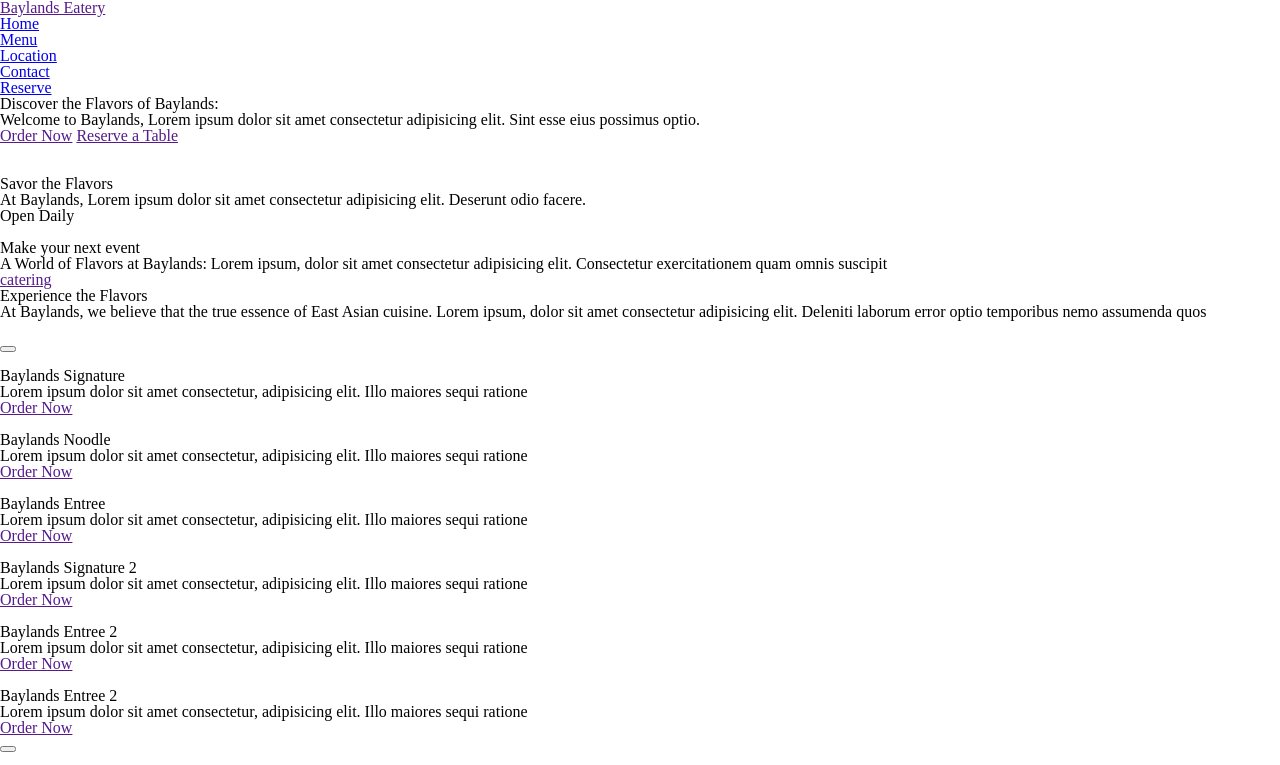
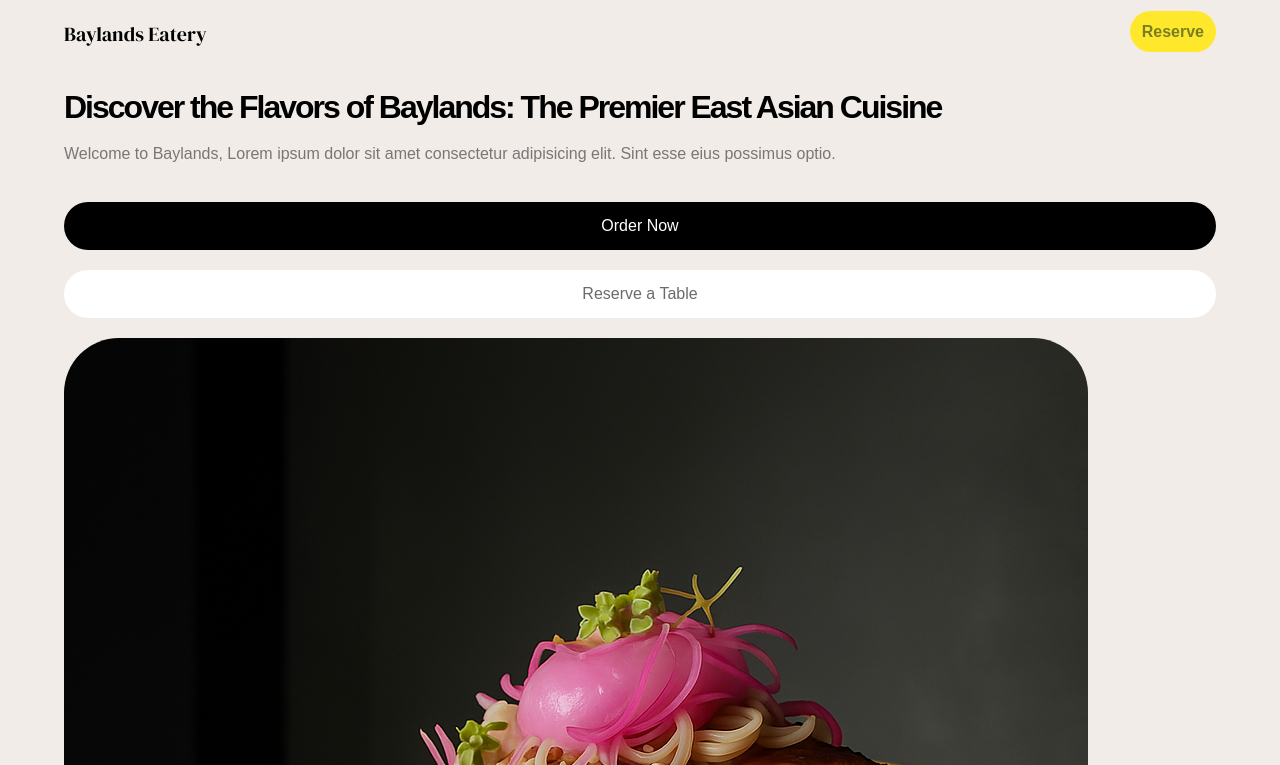
Before and after one commit to mattv3/BaylandsRestaurant, a plain HTML site: page index.html in a window 1280 px wide. Shown: the top 765 px of the page. Drawn offline with Linux system fonts and the light colour scheme; a web font is replaced by a local one.

Commit message:
adding styles

```diff
--- a/index.html
+++ b/index.html
@@ -3,52 +3,57 @@
 <head>
     <meta charset="UTF-8">
     <meta name="viewport" content="width=device-width, initial-scale=1.0">
+    <link href="https://fonts.googleapis.com/css2?family=DM+Serif+Display:ital@0;1&family=Martian+Mono:wght@100..800&family=Work+Sans:ital,wght@0,100..900;1,100..900&display=swap" rel="stylesheet">
     <title>BaylandsRestaurant</title>
     <link rel="stylesheet" href="style.css">
 </head>
 <body>
-    <header>
+    <header class="header">
         <section class="container">
-            <nav>
+            <nav class="nav row">
                 <div class="logo-container">
-                    <a href="">Baylands Eatery</a>
+                    <a class="logo" href="">Baylands Eatery</a>
                 </div>
                 <div>
-                    <ul>
-                        <li><a href="#">Home</a></li>
-                        <li><a href="#">Menu</a></li>
-                        <li><a href="#">Location</a></li>
-                        <li><a href="#">Contact</a></li>
-                        <li><a href="#">Reserve</a></li>
+                    <ul class="nav-list">
+                        <li class="nav-item"><a class="nav-link" href="#">Home</a></li>
+                        <li class="nav-item"><a class="nav-link" href="#">Menu</a></li>
+                        <li class="nav-item"><a class="nav-link" href="#">Location</a></li>
+                        <li class="nav-item"><a class="nav-link" href="#">Contact</a></li>
+                        <li class="nav-item"><a class="nav-link yellow-btn" href="#">Reserve</a></li>
                     </ul>
                 </div>
             </nav>
         </section>
     </header>
 
-    <main>
+    <main class="main">
 
         <section class="hero">
+            <section class="container">
                 <div class="hero__text-container">
-                <h2>Discover the Flavors of Baylands:</h2>
-                <p>Welcome to Baylands, Lorem ipsum dolor sit amet consectetur adipisicing elit. Sint esse eius possimus optio.</p>
-                <a href="">Order Now</a>
-                <a href="">Reserve a Table</a>
+                    <h2 class="hero-title">Discover the Flavors of Baylands: The Premier East Asian Cuisine</h2>
+                    <p class="hero-subtitle">Welcome to Baylands, Lorem ipsum dolor sit amet consectetur adipisicing elit. Sint esse eius possimus optio.</p>
+                    <a class="order-btn" href="">Order Now</a>
+                    <a class="reserve__table-btn" href="">Reserve a Table</a>
                 </div>
-            <div class="hero-img-container">
-                <img class="hero-img" src="" alt="">
+                <div class="hero__img-container">
+                    <img class="hero-img" src="assets/sec2img.png" alt="">
                 </div>
+            </section>
         </section>
 
         <section class="savor">
+            <section class="container">
                 <div>
                     <img src="" alt="">
                 </div>
                 <div class="savor__text-container">
-                <h2>Savor the Flavors</h2>
+                    <h2 class="savor-title">Savor the Flavors of Baylands</h2>
                     <p>At Baylands, Lorem ipsum dolor sit amet consectetur adipisicing elit. Deserunt odio facere.</p>
                     <span>Open Daily</span>
                 </div>
+            </section>
         </section>
 
         <section class="contact">
@@ -141,7 +146,35 @@
         </section>
 
     </main>
-    <footer></footer>
+    <footer>
+        <section class="footer__logo-container">
+            <h2></h2>
+        </section>
+        <section class="quick-links">
+            <ul>
+                <li><a href="">Home</a></li>
+                <li><a href="">Menu</a></li>
+                <li><a href="">Lacation</a></li>
+                <li><a href="">Contact</a></li>
+            </ul>
+        </section>
+        <section class="Our-company">
+            <ul>
+                <li><a href="">About Us</a></li>
+                <li><a href="">Hours</a></li>
+                <li><a href="">Directions</a></li>
+                <li><a href="">Careers</a></li>
+            </ul>
+        </section>
+        <section class="Connect with Us">
+            <ul>
+                <li><a href="">Meta</a></li>
+                <li><a href="">Instagram</a></li>
+                <li><a href="">X</a></li>
+                <li><a href="">LinkedIn</a></li>
+            </ul>
+        </section>
+    </footer>
 </body>
 <script src="script.js"></script>
 </html>
--- a/style.css
+++ b/style.css
@@ -46,3 +46,124 @@ table {
 	border-collapse: collapse;
 	border-spacing: 0;
 }
+
+img {
+	max-width: 100%;
+}
+
+/* ROOT */
+:root {
+
+	/* fonts */
+	--logo-font: 'DM Serif Display', sans-serif;
+	--heading-font: 'Work Sans', sans-serif;
+	--main-text: 'Martian Mono', sans-serif;
+
+	/* colors */
+	--main-bgColor: #F1ECE7;
+	--main-text-color: #7A7676;
+}
+
+/* REUSABLE */
+
+body {
+	font-family: var(--main-text);
+}
+
+.container {
+	width: 90%;
+	max-width: 1260px;
+	margin: 0 auto;
+}
+
+.row {
+	display: flex;
+	justify-content: space-between;
+}
+
+.hero-title, .savor-title {
+	font-size: 2rem;
+	font-weight: 600;
+	line-height: 1.2;
+	letter-spacing: -2px;
+}
+
+/* NAV */
+
+.header	{
+	background-color: var(--main-bgColor);
+}
+
+.nav {
+	padding: 1.5rem 0;
+}
+
+.nav-item:not(:nth-child(5)) {
+	display: none;
+}
+
+.logo {
+	font-family: var(--logo-font);
+	text-decoration: none;
+	color: #000;
+	font-size: 1.25rem;
+}
+
+.yellow-btn {
+	font-size: 1rem;
+	text-decoration: none;
+	color: #7A7E23;
+	background-color: #FFE82B;
+	border-radius: 40px;
+	padding: .75rem;
+	font-weight: 600;
+}
+
+/* HERO */
+
+.hero {
+	padding: 1.25rem 0 2.5rem 0;
+	background-color: var(--main-bgColor);
+}
+
+.hero-subtitle {
+	margin: 1.25rem 0 2.5rem 0;
+	color: var(--main-text-color);
+}
+
+.order-btn, .reserve__table-btn {
+	display: block;
+	font-size: 1rem;
+	font-weight: 500;
+	/* width: 100%; */
+	padding: 1rem .625rem;
+	text-align: center;
+	border-radius: 40px;
+	text-decoration: none;
+}
+
+.order-btn {
+	background-color: #000;
+	color: #fff;
+	margin: 1.25rem 0;
+}
+
+.reserve__table-btn {
+	background-color: #fff;
+	color: #6D696D;
+}
+
+.hero__img-container {
+	margin-top: 1.25rem;
+}
+
+.hero-img {
+	border-radius: 55px;
+}
+
+/* SAVOR */
+
+.savor {
+	padding: 2.5rem 0;
+	background-color: var(--main-bgColor);
+}
```
Lines whose indentation alone changed are shown as unchanged.
